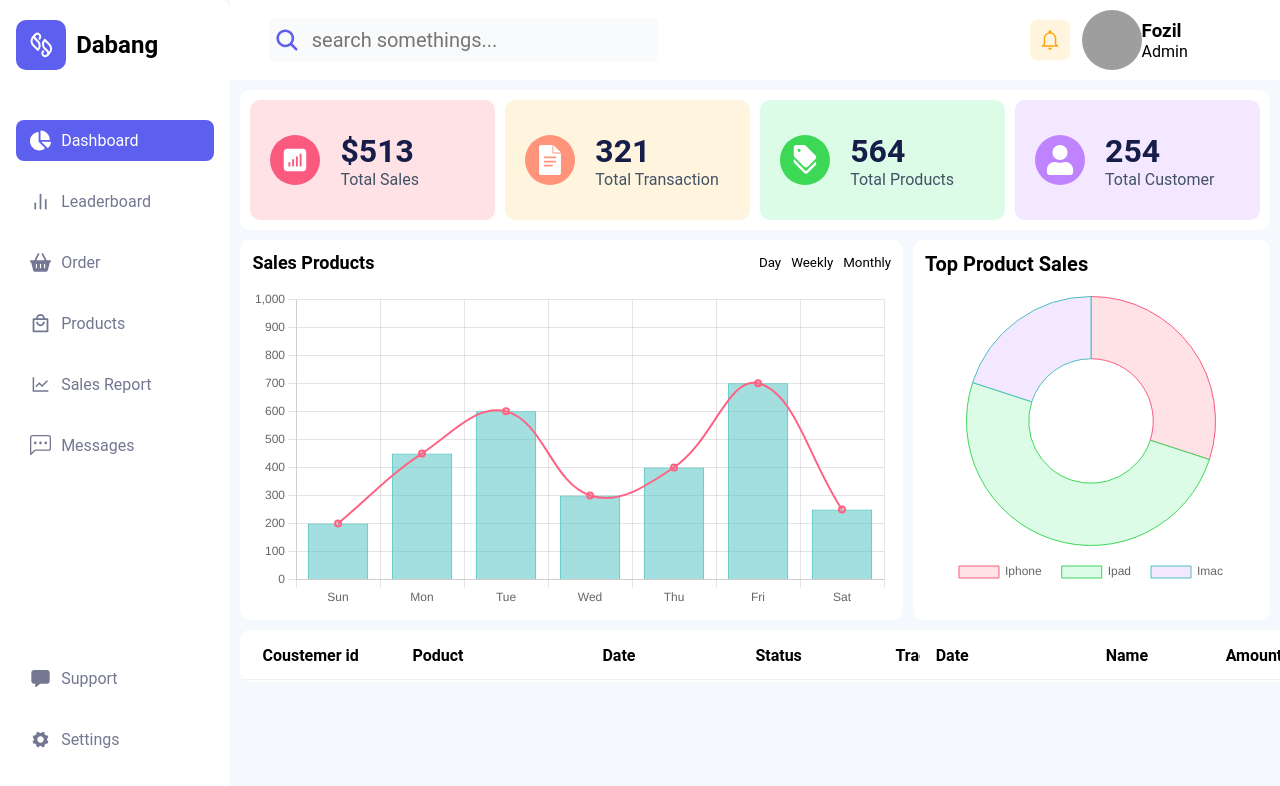
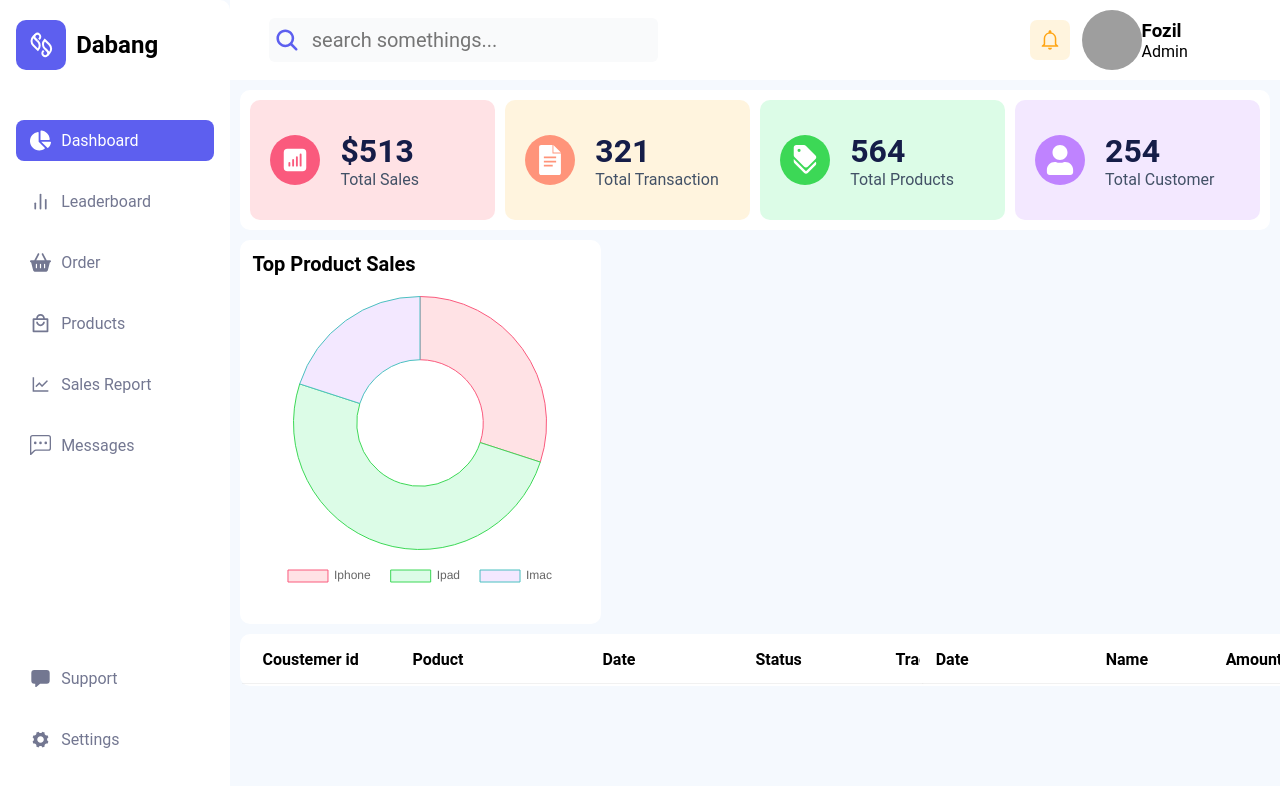
Before and after one commit to behzod-sharifjonov/auth-dashboard, a React (Vite) app: page /dashboard/analitic in a window 1280 px wide. Shown: the top 786 px of the page. Built offline with nearby package versions, Linux system fonts and the light colour scheme; grey boxes are pictures that could not be loaded.

Commit message:
demo  push

```diff
--- a/src/components/ProductCard/ProductCard.jsx
+++ b/src/components/ProductCard/ProductCard.jsx
@@ -19,7 +19,7 @@ function ProductCard({item_poduct_data, key}) {
         <span className="product-description">
           {item_poduct_data.description.slice(0,50)}
         </span>
-        {/* 60 */}
+        {/* 50 */}
         <div className="product-price-discount">
           <b className={item_poduct_data.price.length > 0 ? 'product-price' : 'none'}>{item_poduct_data.price}</b>
           <span className={item_poduct_data.discount.length > 0 ? 'product-discount' : 'none'}>{item_poduct_data.discount}</span>
--- a/src/views/Dashboard/Analitic/Analitic.jsx
+++ b/src/views/Dashboard/Analitic/Analitic.jsx
@@ -14,7 +14,7 @@ function Analitic() {
           <DaliySales />
         </div>
         <div className="analitic-second-container">
-          <RevenueChart />
+          {/* <RevenueChart /> */}
           <DoughnutChart />
         </div>
         <div className="analitic-third-container">
--- a/src/views/Dashboard/Detail/Detail.css
+++ b/src/views/Dashboard/Detail/Detail.css
@@ -1,10 +1,6 @@
 .detail{
     padding: 10px;
 }
-
-.detail-container{}
-
-
 
 .detail-image{
     height: 400px;
```
Also changed, not shown: src/views/Dashboard/AddBio/demo.jsx (added), src/views/Dashboard/LeaderBoard/demo.jsx (added), src/views/Dashboard/Messages/demo.jsx (added).
